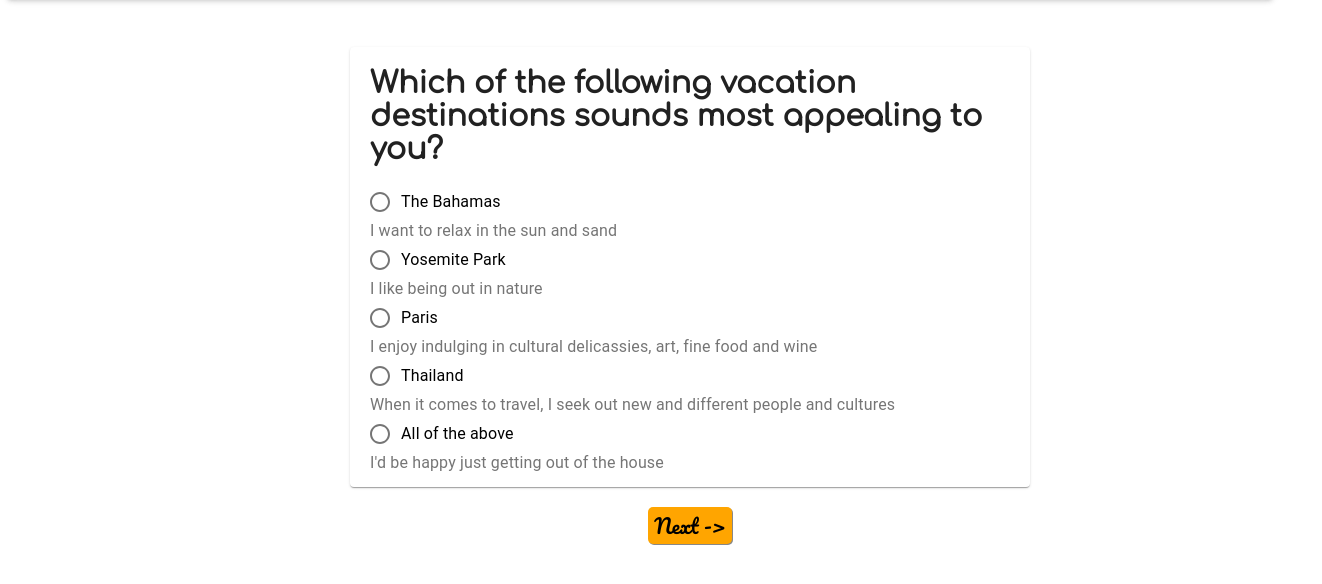
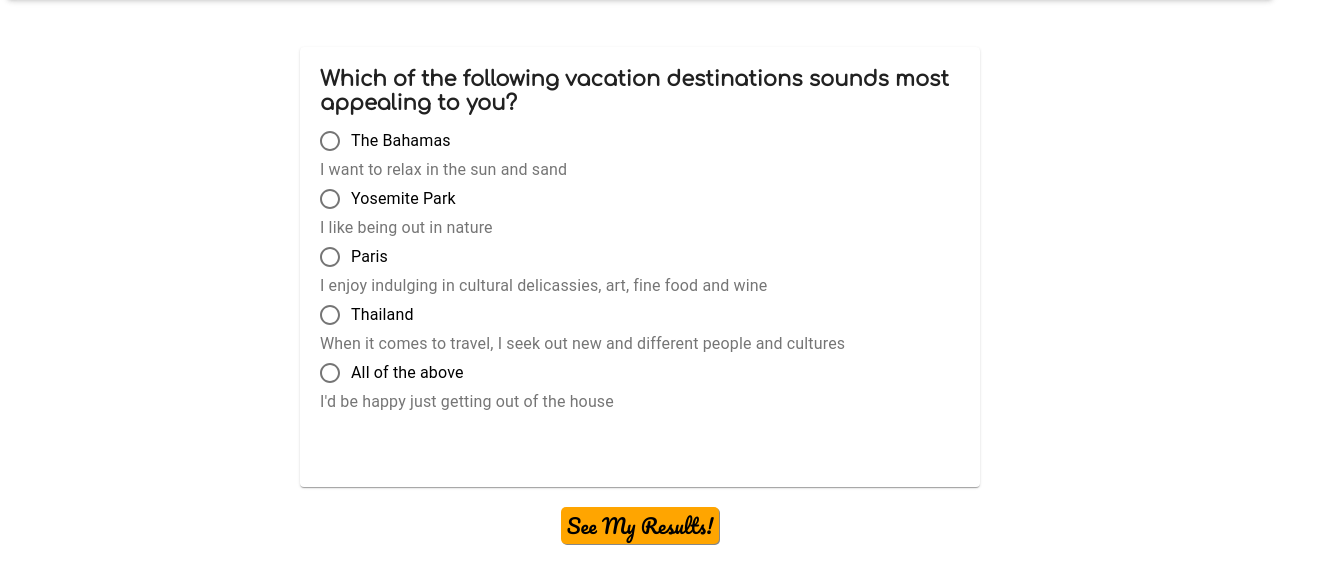
Before and after one commit to ellenkramp/quiz_site, a Gatsby site: page /quiz in a window 1280 px wide. Shown: the part 340-924 px from the top of the page, 1322 px wide, since content can reach past the window. Built offline with nearby package versions, Linux system fonts and the light colour scheme; Gatsby itself is replaced by a stand-in of ours.

Commit message:
fix bugs

```diff
--- a/data.json
+++ b/data.json
@@ -6,27 +6,27 @@
         {
           "name": "The Bahamas",
           "description": "I want to relax in the sun and sand",
-          "value": 1
+          "points": 2
         },
         {
           "name": "Yosemite Park",
           "description": "I like being out in nature",
-          "value": 2
+          "points": 3
         },
         {
           "name": "Paris",
           "description": "I enjoy indulging in cultural delicassies, art, fine food and wine",
-          "value": 3
+          "points": 4
         },
         {
           "name": "Thailand",
           "description": "When it comes to travel, I seek out new and different people and cultures",
-          "value": 4
+          "points": 5
         },
         {
           "name": "All of the above",
           "description": "I'd be happy just getting out of the house",
-          "value": 0
+          "points": 1
         }
       ]
     },
@@ -35,23 +35,23 @@
       "choices": [
         {
           "name": "Get r' done",
-          "value": 1
+          "points": 2
         },
         {
           "name": "Work hard, play hard",
-          "value": 2
+          "points": 3
         },
         {
           "name": "Work ",
-          "value": 3
+          "points": 4
         },
         {
           "name": "Strategize and optimize",
-          "value": 4
+          "points": 5
         },
         {
           "name": "Live and let live",
-          "value": 0
+          "points": 1
         }
       ]
     }
--- /dev/null
+++ b/src/components/button.js
@@ -0,0 +1,17 @@
+import React from "react";
+import { navigate } from 'gatsby';
+import { ButtonStyled, ButtonLink } from '../../styles';
+
+export default ({ currentIndex, totalQuestions, handleNext, handleSubmit }) => {
+  const lastQuestion = (currentIndex === (totalQuestions - 1));
+  if (!lastQuestion) {
+    const Button = ({ handleNext }) => (
+      <ButtonStyled variant="text" onClick={handleNext}>Next -></ButtonStyled>
+    );
+  }
+  const Button = ({ handleSubmit }) => (
+    <ButtonStyled onClick={handleSubmit}>See My Results!</ButtonStyled>
+  );
+  return <Button />
+
+};
--- a/src/components/layout.js
+++ b/src/components/layout.js
@@ -5,8 +5,8 @@
 export default (props) => {
   return (
     <div>
+      <Header />
       <TestContextProvider>
-        <Header />
         {props.children}
       </TestContextProvider>
     </div>
--- a/src/components/radiobuttons.js
+++ b/src/components/radiobuttons.js
@@ -7,29 +7,25 @@
 
 
 export default () => {
-  const [value, setValue] = React.useState('');
-
-  const handleEvent = (event) => {
-    setValue(event.target.value);
-  }
-
   return (
     <div>
       <TestContextConsumer>
-        {({ currentQuestion }) => {
+        {({ currentQuestion, setCurrentPointValue, currentPointValue }) => {
           const choices = currentQuestion && currentQuestion.choices;
           return (
             <div>
               <FormControl component="fieldset">
-                <RadioGroupText value={value} onChange={handleEvent}>
-                  {choices.map(choice => (
-                    <div key={choice.name}>
-                      <FormControlLabel
-                        value={choice.value}
-                        control={<Radio />}
-                        label={choice.name} />
-                      <FormLabelText component="legend">{choice.description}</FormLabelText>
-                    </div>))}
+                <RadioGroupText value={currentPointValue} onChange={(e) => setCurrentPointValue(parseInt(e.target.value))}>
+                  {choices.map(choice => {
+                    return (
+                      <div key={choice.name}>
+                        <FormControlLabel
+                          value={choice.points}
+                          control={<Radio />}
+                          label={choice.name} />
+                        <FormLabelText component="legend">{choice.description}</FormLabelText>
+                      </div>)
+                  })}
                 </RadioGroupText>
               </FormControl>
             </div>
--- a/src/pages/quiz.js
+++ b/src/pages/quiz.js
@@ -1,15 +1,17 @@
 import React from "react";
+import { navigate } from 'gatsby';
 import { TestContextConsumer } from '../providers';
+import Button from '../components/button';
 import Layout from '../components/layout';
 import Choices from '../components/radiobuttons';
-import { ButtonStyled, ChoiceContainer, Question, QuestionBox, QuizPage, ButtonLink } from '../../styles';
+import { ChoiceContainer, Question, QuestionBox, QuizPage } from '../../styles';
 
 export default () => {
   return (
     <Layout>
       <TestContextConsumer>
-        {({ currentIndex, updateQuestion, currentQuestion, totalQuestions }) => {
-          return (
+        {({ currentIndex, updateQuestion, currentQuestion, totalQuestions, handleNext, handleSubmit }) =>
+          (
             <div>
               <QuizPage>
                 <QuestionBox key={currentQuestion.prompt}>
@@ -18,11 +20,11 @@
                     <Choices />
                   </ChoiceContainer>
                 </QuestionBox>
-                {currentIndex < (totalQuestions - 1) ? <ButtonStyled variant="text" onClick={updateQuestion}>Next -></ButtonStyled> : <ButtonLink to="/results"><ButtonStyled>See My Results!</ButtonStyled></ButtonLink>}
+                <Button props={{ currentIndex, totalQuestions, handleNext, handleSubmit }} />
               </QuizPage>
             </div>
           )
-        }}
+        }
       </TestContextConsumer>
     </Layout>);
 }
--- a/src/providers/index.js
+++ b/src/providers/index.js
@@ -1,4 +1,5 @@
 import React, { useState } from 'react';
+import { navigate } from 'gatsby';
 import data from '../../data.json';
 
 export const TestContext = React.createContext(0);
@@ -8,21 +9,54 @@
 export const TestContextConsumer = TestContext.Consumer;
 
 export default (props) => {
-  const [quizTotal, setQuizTotal] = useState(0);
   const [currentIndex, setIndex] = useState(0);
   const totalQuestions = data.questions.length;
   const currentQuestion = data.questions[currentIndex || 0];
+  const [totalPoints, setTotalPoints] = useState(0);
+  const [currentPointValue, setCurrentPointValue] = useState(0);
+
+  const updateCount = () => {
+    setTotalPoints(currentPointValue + totalPoints);
+    console.log("updatedTotal", totalPoints)
+  }
+
+  const resetCurrentPointValue = () => {
+    setCurrentPointValue(-1);
+    console.log(currentPointValue);
+  }
 
   const updateQuestion = () => {
     setIndex(currentIndex + 1);
     return;
   }
-  const updateTotal = (e) => {
-    setQuizTotal(quizTotal + e.target.value);
-    return;
+
+  const handleNext = () => {
+    const newNum = () => currentPointValue + totalPoints;
+    setTotalPoints(newNum);
+    return updateQuestion();
   }
+  const handleSubmit = () => {
+    const newNum = currentPointValue + totalPoints;
+    setTotalPoints(newNum)
+      .then(navigate('/results', {
+        state: { newNum },
+      }));
+  }
+
   return (
-    <TestContextProvider value={{ totalQuestions, quizTotal, currentIndex, updateQuestion, updateTotal, currentQuestion }}>
+    <TestContextProvider value={{
+      currentQuestion,
+      updateQuestion,
+      currentIndex,
+      setIndex,
+      totalQuestions,
+      totalPoints,
+      setTotalPoints,
+      currentPointValue,
+      setCurrentPointValue,
+      handleNext,
+      handleSubmit
+    }}>
       {props.children}
     </TestContextProvider>
   )
--- a/styles/index.js
+++ b/styles/index.js
@@ -5,9 +5,9 @@
 
 export const Question = styled.div`
   font-weight: bold;
-  font-size: 30px;
-  padding-bottom: 15px;
-  align-self: center;
+  font-size: 21px;
+  padding-bottom: 5px;
+  text-align: left;
   font-family: 'Comfortaa', sans-serif;
 `;
 
@@ -20,13 +20,11 @@
 `;
 
 export const QuizPage = styled.div`
-  height: 100%;
-  width: 100%;
   display: flex;
   flex-direction: column;
   align-items: center;
   justify-content: center;
-  margin: 50px;
+  margin-top: 50px;
 `;
 
 export const ChoiceContainer = styled.div`
@@ -41,7 +39,6 @@
   font-family: 'Pacifico', 'san-serif';
   font-size: 45px;
   font-weight: 100;
-  text-align: center;
 `;
 
 export const HeaderContent = styled.div`
@@ -58,7 +55,7 @@
   align-self: flex-end;
 `;
 
-export const ButtonLink = styled(Link) `
+export const ButtonLink = styled(props => <Link {...props} />) `
   text-decoration: none;
   align-self: center;
 `;
```
Also changed, not shown: src/pages/results.js (+12 -2 lines).
